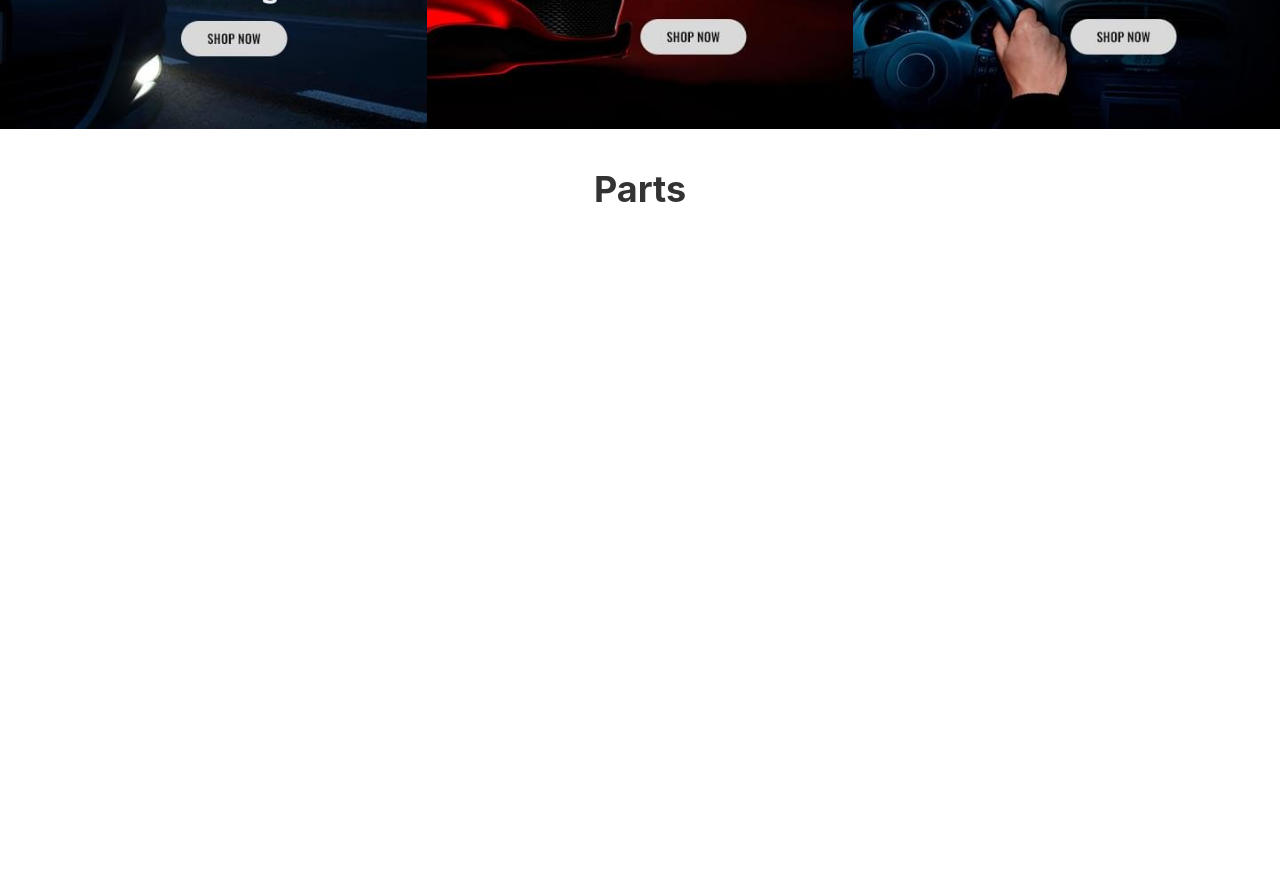
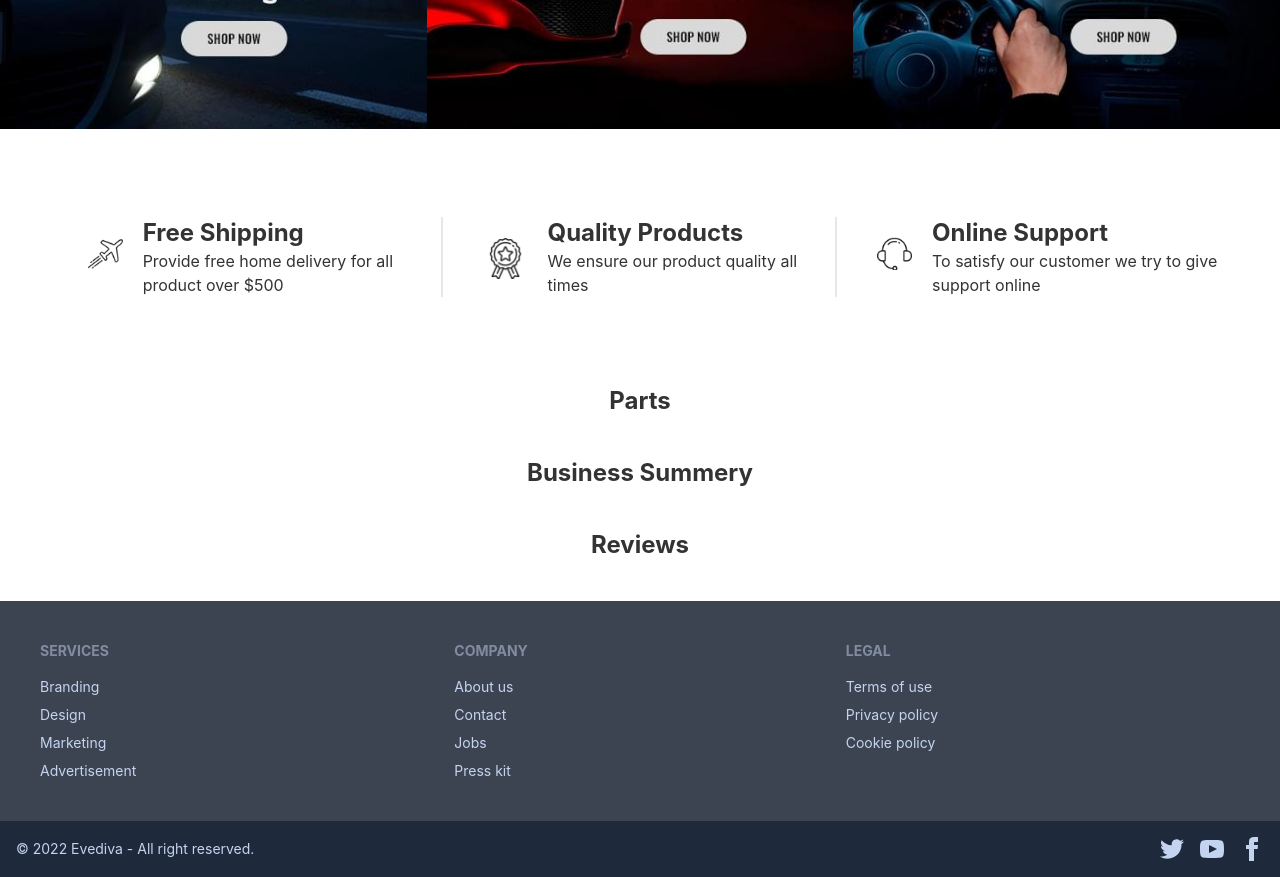
Before and after one commit to najmul-rusu/manufacturer-website-client-side, a React (Create React App) app: page / in a window 1280 px wide. Shown: the part 800-1677 px from the top of the page. Before the commit the page ends 1049 px from the top, so only its background shows below. Built offline with nearby package versions, Linux system fonts and the light colour scheme.

Commit message:
modify banner and footer added

```diff
--- a/src/App.js
+++ b/src/App.js
@@ -1,6 +1,7 @@
 import React from 'react';
 import './App.css';
 import Home from './pages/Home/Home';
+import Footer from './pages/Shared/Footer/Footer';
 import Navbar from './pages/Shared/Header/Navbar';
 
 function App() {
@@ -8,6 +9,7 @@
     <div>
       <Navbar/>
       <Home/>
+      <Footer/>
     </div>
   );
 }
--- /dev/null
+++ b/src/components/HomeComponents/BusinessSummery.js
@@ -0,0 +1,12 @@
+import React from 'react';
+import SectionTitle from '../Title/SectionTitle';
+
+const BusinessSummery = () => {
+    return (
+        <div>
+            <SectionTitle>Business Summery</SectionTitle>
+        </div>
+    );
+};
+
+export default BusinessSummery;
--- a/src/components/HomeComponents/CallToAction.js
+++ b/src/components/HomeComponents/CallToAction.js
@@ -1,9 +1,38 @@
 import React from 'react';
+import Shipping from '../../assets/images/icon/icon-1.png'
+import Quality from '../../assets/images/icon/icon-2.png'
+import Support from '../../assets/images/icon/icon-3.png'
 
 const CallToAction = () => {
     return (
-        <div>
-
+        <div className='p-12 grid grid-cols-3 my-10'>
+            <div className='flex border-r-2 pl-10'>
+                <div className='pt-5 '>
+                    <img src={Shipping} alt="" />
+                </div>
+                <div className='pl-5'>
+                    <h3 className='text-2xl font-bold'>Free Shipping</h3>
+                    <p>Provide free home delivery for all product over $500</p>
+                </div>
+            </div>
+            <div className='flex border-r-2 pl-10'>
+                <div className='pt-5'>
+                    <img src={Quality} alt="" />
+                </div>
+                <div className='pl-5'>
+                    <h3 className='text-2xl font-bold'>Quality Products</h3>
+                    <p>We ensure our product quality all times</p>
+                </div>
+            </div>
+            <div className='flex pl-10'>
+                <div className='pt-5'>
+                    <img src={Support} alt="" />
+                </div>
+                <div className='pl-5'>
+                    <h3 className='text-2xl font-bold'>Online Support</h3>
+                    <p>To satisfy our customer we try to give support online</p>
+                </div>
+            </div>
         </div>
     );
 };
--- /dev/null
+++ b/src/components/HomeComponents/HomeReviews.js
@@ -0,0 +1,12 @@
+import React from 'react';
+import SectionTitle from '../Title/SectionTitle';
+
+const HomeReviews = () => {
+    return (
+        <div>
+            <SectionTitle>Reviews</SectionTitle>
+        </div>
+    );
+};
+
+export default HomeReviews;
--- a/src/components/Title/PageTitle.js
+++ b/src/components/Title/PageTitle.js
@@ -1,9 +1,9 @@
 import React from 'react';
 
-const PageTitle = () => {
+const PageTitle = ({children}) => {
     return (
         <div>
-
+            <h3 className='m-10 text-center text-4xl font-bold'>{children}</h3>
         </div>
     );
 };
--- a/src/components/Title/SectionTitle.js
+++ b/src/components/Title/SectionTitle.js
@@ -3,7 +3,7 @@
 const SectionTitle = ({children}) => {
     return (
         <div>
-            <h3 className='m-10 text-center text-4xl font-bold'>{children}</h3>
+            <h3 className='m-10 text-center text-2xl font-bold'>{children}</h3>
         </div>
     );
 };
--- a/src/pages/Home/Home.js
+++ b/src/pages/Home/Home.js
@@ -1,7 +1,9 @@
 import React from 'react';
 import Banner from '../../components/HomeComponents/Banner';
+import BusinessSummery from '../../components/HomeComponents/BusinessSummery';
 import CallToAction from '../../components/HomeComponents/CallToAction';
 import HomeParts from '../../components/HomeComponents/HomeParts';
+import HomeReviews from '../../components/HomeComponents/HomeReviews';
 import Slider from '../../components/HomeComponents/Slider';
 
 const Home = () => {
@@ -11,6 +13,8 @@
             <Banner/>
             <CallToAction/>
             <HomeParts/>
+            <BusinessSummery/>
+            <HomeReviews/>
         </div>
     );
 };
--- /dev/null
+++ b/src/pages/Register/Register.js
@@ -0,0 +1,12 @@
+import React from 'react';
+import PageTitle from '../../components/Title/PageTitle';
+
+const Register = () => {
+    return (
+        <div>
+            <PageTitle>Register</PageTitle>
+        </div>
+    );
+};
+
+export default Register;
--- /dev/null
+++ b/src/pages/Shared/Footer/Footer.js
@@ -0,0 +1,72 @@
+import React from "react";
+
+const Footer = () => {
+  return (
+    <footer>
+      <div className="footer p-10 bg-neutral text-neutral-content">
+        <div>
+          <span className="footer-title">Services</span>
+          <a className="link link-hover">Branding</a>
+          <a className="link link-hover">Design</a>
+          <a className="link link-hover">Marketing</a>
+          <a className="link link-hover">Advertisement</a>
+        </div>
+        <div>
+          <span className="footer-title">Company</span>
+          <a className="link link-hover">About us</a>
+          <a className="link link-hover">Contact</a>
+          <a className="link link-hover">Jobs</a>
+          <a className="link link-hover">Press kit</a>
+        </div>
+        <div>
+          <span className="footer-title">Legal</span>
+          <a className="link link-hover">Terms of use</a>
+          <a className="link link-hover">Privacy policy</a>
+          <a className="link link-hover">Cookie policy</a>
+        </div>
+      </div>
+      <div class="footer items-center p-4 bg-slate-800 text-neutral-content">
+        <div class="items-center grid-flow-col">
+          <p>© 2022 Evediva - All right reserved.</p>
+        </div>
+        <div class="grid-flow-col gap-4 md:place-self-center md:justify-self-end">
+          <a>
+            <svg
+              xmlns="http://www.w3.org/2000/svg"
+              width="24"
+              height="24"
+              viewBox="0 0 24 24"
+              class="fill-current"
+            >
+              <path d="M24 4.557c-.883.392-1.832.656-2.828.775 1.017-.609 1.798-1.574 2.165-2.724-.951.564-2.005.974-3.127 1.195-.897-.957-2.178-1.555-3.594-1.555-3.179 0-5.515 2.966-4.797 6.045-4.091-.205-7.719-2.165-10.148-5.144-1.29 2.213-.669 5.108 1.523 6.574-.806-.026-1.566-.247-2.229-.616-.054 2.281 1.581 4.415 3.949 4.89-.693.188-1.452.232-2.224.084.626 1.956 2.444 3.379 4.6 3.419-2.07 1.623-4.678 2.348-7.29 2.04 2.179 1.397 4.768 2.212 7.548 2.212 9.142 0 14.307-7.721 13.995-14.646.962-.695 1.797-1.562 2.457-2.549z"></path>
+            </svg>
+          </a>
+          <a>
+            <svg
+              xmlns="http://www.w3.org/2000/svg"
+              width="24"
+              height="24"
+              viewBox="0 0 24 24"
+              class="fill-current"
+            >
+              <path d="M19.615 3.184c-3.604-.246-11.631-.245-15.23 0-3.897.266-4.356 2.62-4.385 8.816.029 6.185.484 8.549 4.385 8.816 3.6.245 11.626.246 15.23 0 3.897-.266 4.356-2.62 4.385-8.816-.029-6.185-.484-8.549-4.385-8.816zm-10.615 12.816v-8l8 3.993-8 4.007z"></path>
+            </svg>
+          </a>
+          <a>
+            <svg
+              xmlns="http://www.w3.org/2000/svg"
+              width="24"
+              height="24"
+              viewBox="0 0 24 24"
+              class="fill-current"
+            >
+              <path d="M9 8h-3v4h3v12h5v-12h3.642l.358-4h-4v-1.667c0-.955.192-1.333 1.115-1.333h2.885v-5h-3.808c-3.596 0-5.192 1.583-5.192 4.615v3.385z"></path>
+            </svg>
+          </a>
+        </div>
+      </div>
+    </footer>
+  );
+};
+
+export default Footer;
--- /dev/null
+++ b/src/pages/SignIn/SignIn.js
@@ -0,0 +1,12 @@
+import React from 'react';
+import PageTitle from '../../components/Title/PageTitle';
+
+const SignIn = () => {
+    return (
+        <div>
+            <PageTitle>Sign In</PageTitle>
+        </div>
+    );
+};
+
+export default SignIn;
```
